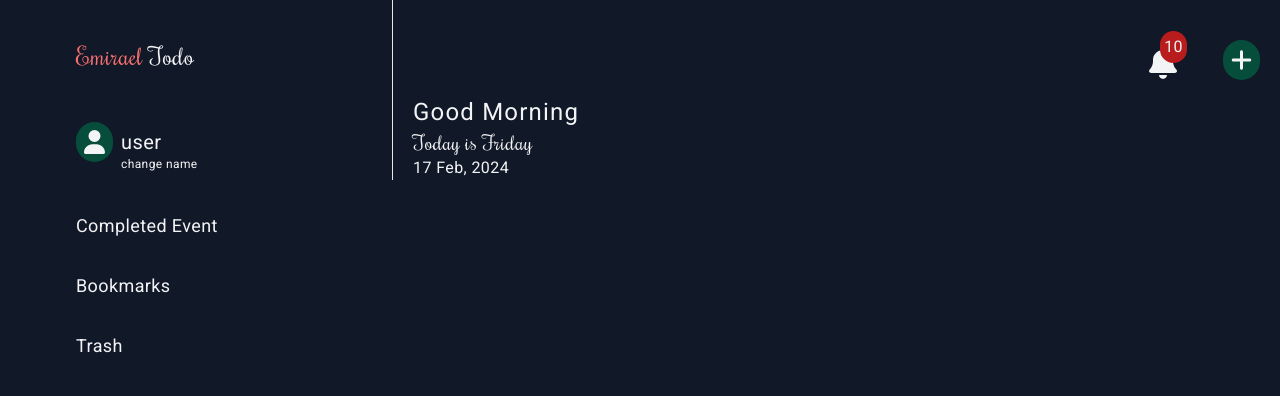
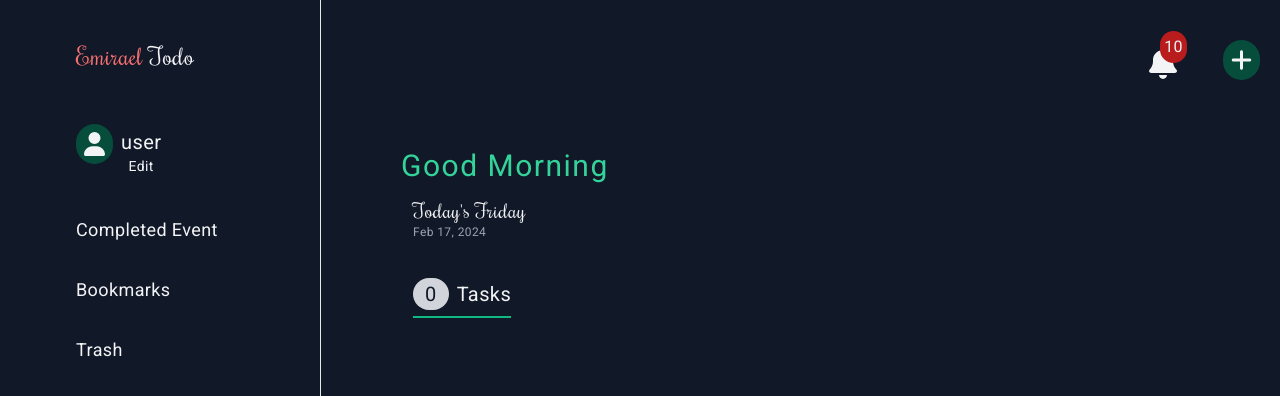
Before and after one commit to Emiraell/Advanced-TodoList-App, a React (Vite) app: page /home in a window 1280 px wide. Shown: the top 396 px of the page. Built offline with nearby package versions, Linux system fonts and the light colour scheme.

Commit message:
add: task display

```diff
--- a/src/components/SideNav.tsx
+++ b/src/components/SideNav.tsx
@@ -34,8 +34,11 @@ export default function SideNav({ menuClicked }: clickedMenu) {
           />
           <div className="-ml-4 px-6 mt-4">
             <p className=" text-xl">{userName}</p>
-            <p className="text-xs" onClick={() => setEditUser(true)}>
-              {!editUser && "change name"}
+            <p
+              className="text-sm text-center"
+              onClick={() => setEditUser(true)}
+            >
+              {!editUser && "Edit"}
             </p>
           </div>
         </div>
--- a/src/pages/AddEvent.tsx
+++ b/src/pages/AddEvent.tsx
@@ -6,12 +6,8 @@ import { addTask } from "../store/features/Tasks";
 import { Link, useNavigate } from "react-router-dom";
 import { FontAwesomeIcon } from "@fortawesome/react-fontawesome";
 import { faArrowLeft } from "@fortawesome/free-solid-svg-icons";
+import { task } from "../store/features/Tasks";
 
-interface TaskState {
-  title: string;
-  date: string;
-  description: string;
-}
 export default function AddEvent() {
   const schema = yup.object().shape({
     title: yup.string().required(),
@@ -28,7 +24,7 @@ export default function AddEvent() {
 
   const navigate = useNavigate();
 
-  const addTodo = (data: TaskState) => {
+  const addTodo = (data: task) => {
     dispatch(addTask(data));
     navigate("/home");
   };
--- a/src/pages/Home.tsx
+++ b/src/pages/Home.tsx
@@ -1,8 +1,19 @@
 import { EffectCallback, useEffect, useState } from "react";
 import Header from "../components/Header";
+import { useAppSelector } from "../store/store";
+import { task } from "../store/features/Tasks";
+import { boolean } from "yup";
+
+type displayState = { completed: boolean; favourite: boolean; trash: boolean };
 
 export default function Home() {
   let fullDate: any = new Date();
+
+  const [displaying, setDisplaying] = useState<displayState>({
+    completed: false,
+    favourite: false,
+    trash: false,
+  });
 
   const [greeting, setGreeting] = useState<string>();
   const [day, setDay] = useState<string>();
@@ -42,17 +53,57 @@ export default function Home() {
     return (): void => {};
   }, []);
 
+  const tasks: task[] = useAppSelector((state) => state.taskReducer.tasks);
+
+  const userName: string = useAppSelector(
+    (state) => state.userNameReducer.userName
+  );
+
   return (
-    <div className="md: grid grid-cols-4">
+    <div className="md:grid grid-cols-4">
       <div className=" col-span-1">
         <Header />
       </div>
-      <div className="m-auto w-[85%]  text-start pt-[12vh] col-span-3 md:border-l pl-5">
-        <p className="text-xl md:text-2xl tracking-wider ">{greeting}</p>
-        <p className=" font-rochester text-lg md:text-xl">Today is {day}</p>
-        <p>
-          {date} {month}, {year}
-        </p>
+      <div className="m-auto w-[90%] md:w-full text-start lg:pt-[17vh] pt-[12vh] col-span-3 md:border-l h-[100vh] md:px-20">
+        <>
+          <p className="text-2xl md:text-3xl tracking-wider text-emerald-400 py-3 ">
+            {greeting}{" "}
+            <span className=" text-gray-100">
+              {userName !== "user" && userName}
+            </span>
+          </p>
+          <p className=" font-rochester text-lg md:text-xl pl-3">
+            Today's {day}
+          </p>
+          <p className=" text-gray-400 text-xs pl-3">
+            {month} {date}, {year}
+          </p>
+        </>
+        <div className="pt-10 pl-3">
+          <p className="text-xl border-b-2 w-fit pb-2 border-emerald-500">
+            <span className=" bg-gray-300 text-gray-900 px-3 py-1 rounded-full mr-2">
+              {tasks.length}
+            </span>
+            Tasks
+          </p>
+        </div>
+
+        {/* todos */}
+        <div>
+          {tasks.map((task, index) => (
+            <div
+              key={index}
+              className="bg-blue-400 w-full p-5 rounded-2xl tracking-wider my-7 even:bg-yellow-400 text-gray-800"
+            >
+              {" "}
+              <div className="flex justify-between items-center text-lg">
+                <h2 className="font-bold text-xl">{task.title}</h2>
+                <span>{task.date}</span>
+              </div>
+              <p>{task.description}</p>
+            </div>
+          ))}
+        </div>
       </div>
     </div>
   );
```
